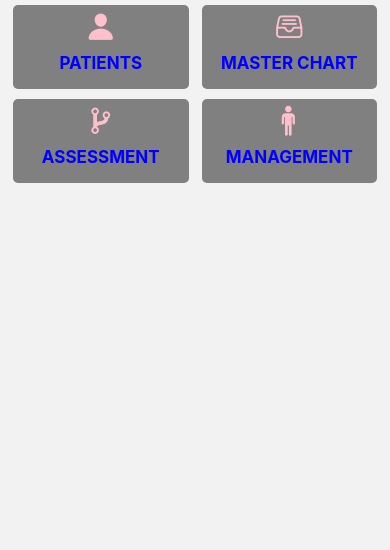
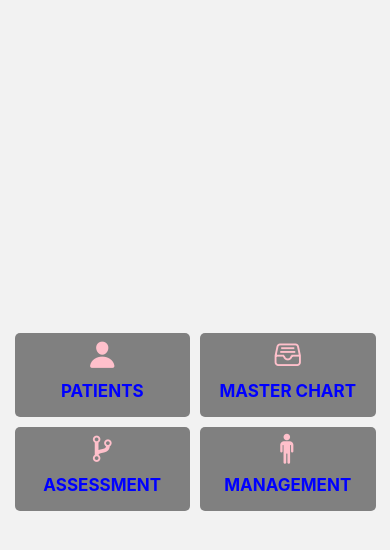
Before and after one commit to koladeg/MHGapp, a React Native app: screen / in a window 390 px wide. Shown: the top 550 px of the page. Built offline with nearby package versions, Linux system fonts and the light colour scheme.

Commit message:
edit file structure

```diff
--- a/components/HomeButton.js
+++ b/components/HomeButton.js
@@ -2,13 +2,16 @@ import React from 'react'
 import {Dimensions, StyleSheet, Text, TouchableOpacity, View} from 'react-native'
 import Ionicons from '@expo/vector-icons/Ionicons';
 let width = Dimensions.get('window').width; //full width
+import { useNavigation } from '@react-navigation/native';
+
 
 export const HomeButton = props => {
+    const navigation = useNavigation();
     return (
         <View>
             <TouchableOpacity {...props}
-                            style={styles.button}
-                              onPress={props.onPress}
+                            style={[styles.button, {backgroundColor: props.color}]}
+                              onPress={() => navigation.navigate(props.screen)}
                               underlayColor={"rgba(1,1,1,0.2)"}>
                 <Ionicons name={props.icon} size={30} color="pink" />
                 <Text style={styles.text}>{props.title}</Text>
@@ -24,7 +27,6 @@ const styles = StyleSheet.create({
     // display: 'flex',
     justifyContent: 'center',
     alignItems:"center",
-    backgroundColor: 'grey',
     paddingVertical: 6,
     borderRadius: 5,
     margin:5,
--- /dev/null
+++ b/components/SelectButton.js
@@ -0,0 +1,22 @@
+import React from 'react'
+import {StyleSheet, Text, TouchableOpacity, View} from 'react-native'
+
+export const SelectButton = props => {
+    return (
+        <View>
+            <TouchableOpacity {...props}
+                              onPress={props.onPress}
+                              underlayColor={"rgba(1,1,1,0.2)"}>
+                <Text style={styles.text}>{props.title}</Text>
+            </TouchableOpacity>
+        </View>
+    )
+}
+
+
+const styles = StyleSheet.create({
+    text:{
+        fontSize: 17,
+        color: 'white'
+    }
+})
--- a/navigation/AppNavigator.js
+++ b/navigation/AppNavigator.js
@@ -1,6 +1,8 @@
 import { View, Text } from 'react-native'
 import { createNativeStackNavigator } from '@react-navigation/native-stack';
 import HomeScreen from '../screens/HomeScreen';
+import MasterChartScreen from '../screens/MasterChartScreen';
+import DisordersScreen from '../screens/DisordersScreen';
 
 const MainStack = createNativeStackNavigator();
 
@@ -12,6 +14,10 @@ export default function AppNavigator() {
             headerShown: false,
         }}
         name="Home" component={HomeScreen} />
+        < MainStack.Screen
+        name="MasterChart" component={MasterChartScreen} />
+        < MainStack.Screen
+        name="Disorders" component={DisordersScreen} />
     </ MainStack.Navigator>
   )
 }
--- /dev/null
+++ b/screens/DisordersScreen.js
@@ -0,0 +1,54 @@
+import { View, Text, StyleSheet, Dimensions } from 'react-native'
+import React from 'react'
+import { SelectButton } from '../components/SelectButton'
+let width = Dimensions.get('window').width;
+
+export default function DisordersScreen() {
+  return (
+    <View style={styles.container}>
+      <View style={styles.bottomButton}>
+          <SelectButton style={styles.button}  title="DEPRESSION" />
+      </View>
+      <View style={styles.bottomButton}>
+          <SelectButton style={styles.button} title="PSYCHOSES" />
+      </View>
+      <View style={styles.bottomButton}>
+          <SelectButton style={styles.button} title="CHILD & ADOLESCENT MENTAL & BEHAVIOURAL DISORDERS" />
+      </View>
+      <View style={styles.bottomButton}>
+          <SelectButton style={styles.button} title="DEMENTIA" />
+      </View>
+      <View style={styles.bottomButton}>
+          <SelectButton style={styles.button} title="DISORDERS DUE TO SUBSTANCE USE" />
+      </View>
+      <View style={styles.bottomButton}>
+          <SelectButton style={styles.button} title="SELF-HARM/SUICIDE" />
+      </View>
+      <View style={styles.bottomButton}>
+          <SelectButton style={styles.button} title="OTHER SIGNIFICANT MENTAL HEALTH COMPLAINTS" />
+      </View>
+    </View>
+  )
+}
+
+const styles = StyleSheet.create({
+  container:{
+    flex:1,
+    alignItems:'center',
+    justifyContent:'center',
+  },
+  button:{
+    backgroundColor:'#2c2766',
+    padding:20,
+    alignItems:"center",
+    width:width - 40,
+    borderRadius:5,
+  },
+  text:{
+      fontSize: 17,
+      color: 'white'
+  },
+  bottomButton:{
+    marginBottom:10
+  }
+ })
--- a/screens/HomeScreen.js
+++ b/screens/HomeScreen.js
@@ -4,7 +4,7 @@ import { HomeButton } from '../components/HomeButton'
 
 export default function HomeScreen() {
   return (
-    <SafeAreaView>
+    <SafeAreaView style={styles.container}>
     <View style={styles.screen}>
 
       <View style={styles.row}>
@@ -17,6 +17,7 @@ export default function HomeScreen() {
           title="MASTER CHART"
           icon="file-tray-full-outline"
           color="grey"
+          screen="MasterChart"
         />
       </View>
 
@@ -25,11 +26,13 @@ export default function HomeScreen() {
           title="ASSESSMENT"
           icon="git-branch"
           color="grey"
+          screen="Disorders"
         />
         <HomeButton
           title="MANAGEMENT"
           icon="man"
           color="grey"
+          screen="Disorders"
         />
       </View>
 
@@ -41,6 +44,9 @@ export default function HomeScreen() {
 
 
 const styles = StyleSheet.create({
+  container:{
+    flex:1,
+  },
   row:{
     flexDirection:'row',
     // alignItems:'center',
@@ -53,6 +59,8 @@ const styles = StyleSheet.create({
      color:'blue'
   },
   screen:{
-    marginHorizontal:5
+    flex:1,
+    alignItems:'center',
+    justifyContent:'center',
   }
  })
--- /dev/null
+++ b/screens/MasterChartScreen.js
@@ -0,0 +1,39 @@
+import { View, Text, StyleSheet, Dimensions } from 'react-native'
+import React from 'react'
+import { SelectButton } from '../components/SelectButton'
+let width = Dimensions.get('window').width;
+
+export default function MasterChartScreen() {
+  return (
+    <View style={styles.container}>
+      <View style={styles.bottomButton}>
+          <SelectButton style={styles.button}  title="Emergency Presentation" />
+      </View>
+      <View style={styles.bottomButton}>
+          <SelectButton style={styles.button} title="Overview of Priority MNS Conditions" />
+      </View>
+    </View>
+  )
+}
+
+const styles = StyleSheet.create({
+  container:{
+    flex:1,
+    alignItems:'center',
+    justifyContent:'center',
+  },
+  button:{
+    backgroundColor:'#2c2766',
+    padding:20,
+    alignItems:"center",
+    width:width - 40,
+    borderRadius:5,
+  },
+  text:{
+      fontSize: 17,
+      color: 'white'
+  },
+  bottomButton:{
+    marginBottom:10
+  }
+ })
```
Also changed, not shown: navigation/NavigationService.js (added, +44 -0 lines).
